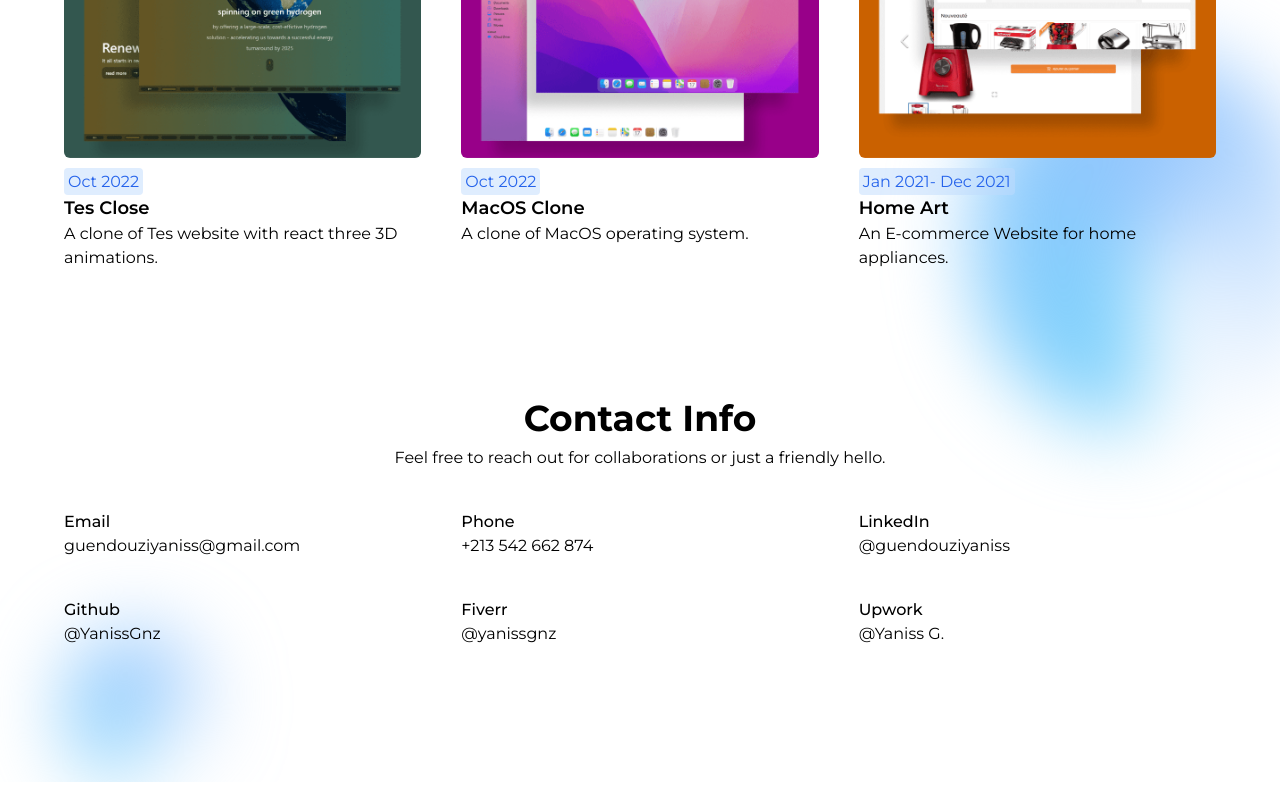
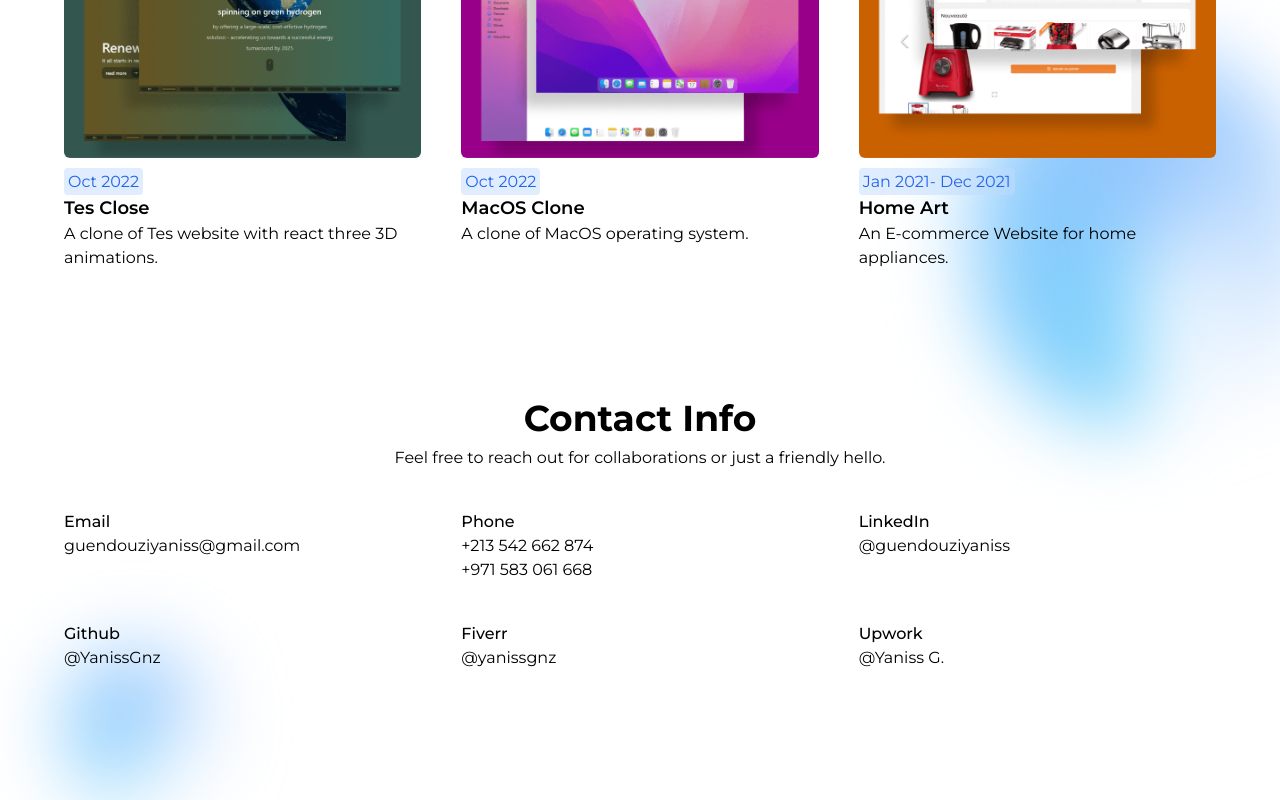
Before and after one commit to YanissGnz/portfolio, a Next.js app: page / in a window 1280 px wide. Shown: the part 4315-5115 px from the top of the page. Built offline with nearby package versions, Linux system fonts and the light colour scheme.

Commit message:
add contact

```diff
--- a/components/Contact.tsx
+++ b/components/Contact.tsx
@@ -1,5 +1,4 @@
 import Link from "next/link";
-import React from "react";
 
 function Contact() {
 	return (
@@ -15,22 +14,21 @@ function Contact() {
 					<a
 						href="mailto:guendouziyaniss@gmail.com"
 						className="hover:underline"
-						target="_blank"
-					>
+						target="_blank">
 						guendouziyaniss@gmail.com
 					</a>
 				</div>
 				<div>
 					<h6 className="font-medium">Phone</h6>
 					<p>+213 542 662 874</p>
+					<p>+971 583 061 668</p>
 				</div>
 				<div>
 					<h6 className="font-medium">LinkedIn</h6>
 					<Link
 						href="https://www.linkedin.com/in/guendouziyaniss/"
 						className="hover:underline"
-						target="_blank"
-					>
+						target="_blank">
 						@guendouziyaniss
 					</Link>
 				</div>
@@ -39,8 +37,7 @@ function Contact() {
 					<Link
 						href="https://github.com/YanissGnz"
 						className="hover:underline"
-						target="_blank"
-					>
+						target="_blank">
 						@YanissGnz
 					</Link>
 				</div>
@@ -49,8 +46,7 @@ function Contact() {
 					<Link
 						href="https://www.fiverr.com/yanissgnz"
 						className="hover:underline"
-						target="_blank"
-					>
+						target="_blank">
 						@yanissgnz
 					</Link>
 				</div>
@@ -59,8 +55,7 @@ function Contact() {
 					<Link
 						href="https://www.upwork.com/freelancers/~0126fe2ee6278b952a"
 						className="hover:underline"
-						target="_blank"
-					>
+						target="_blank">
 						@Yaniss G.
 					</Link>
 				</div>
```
